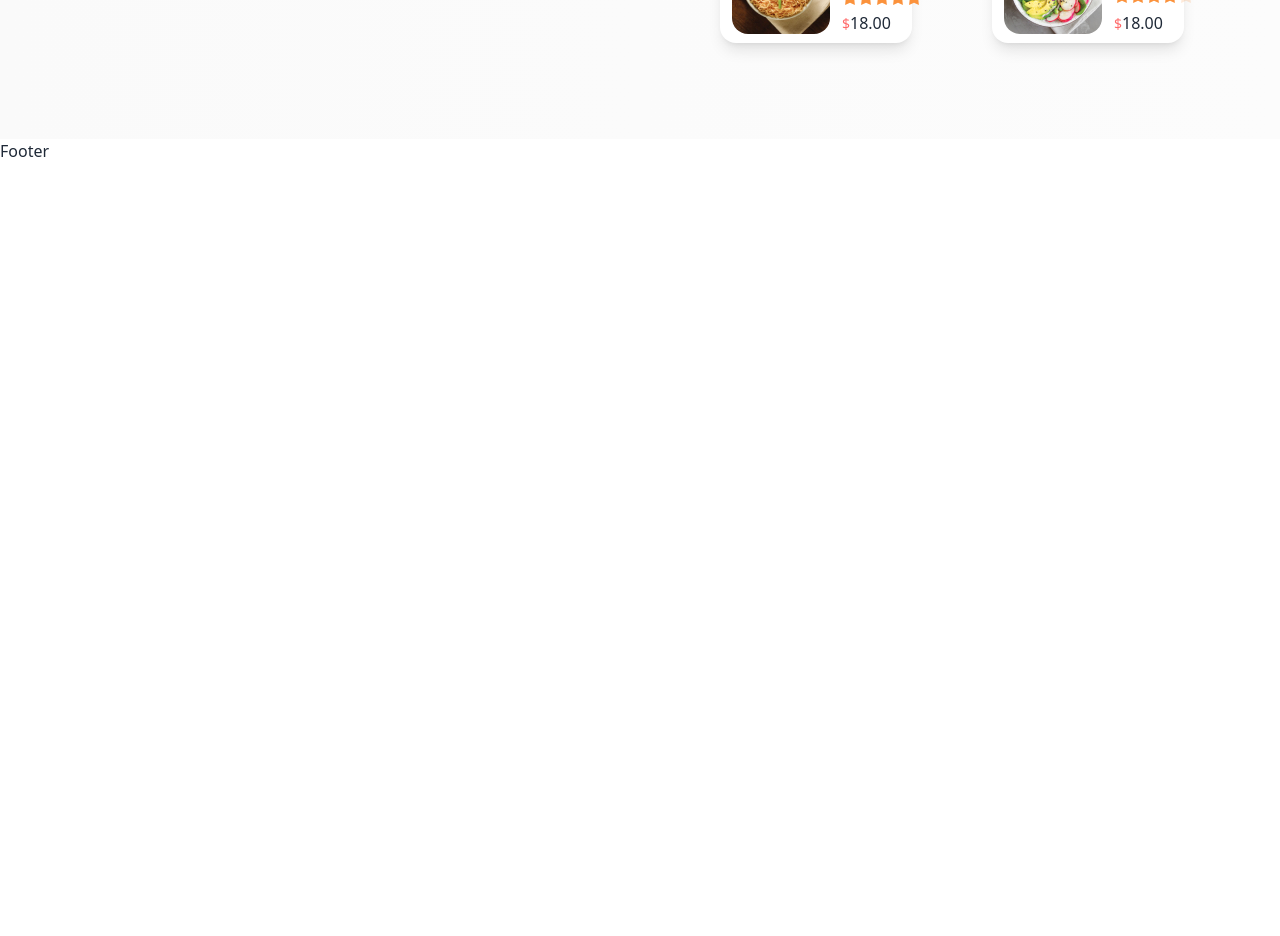
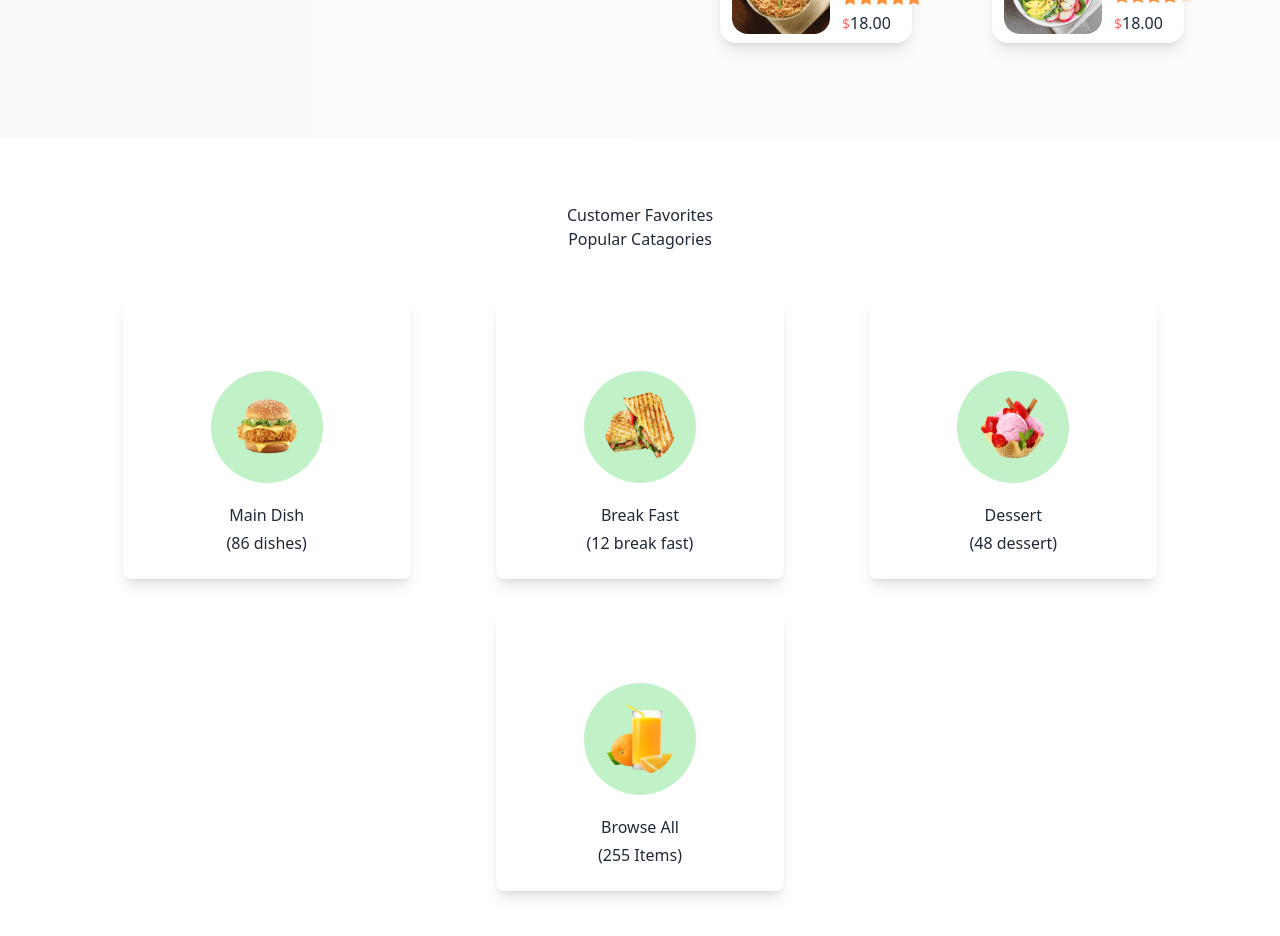
Before and after one commit to charuka97/Foody_Ecommerce_MERN_Web_Aplication, a React (Vite) app: page / in a window 1280 px wide. Shown: the part 600-1536 px from the top of the page. Before the commit the page ends 800 px from the top, so only its background shows below. Built offline with nearby package versions, Linux system fonts and the light colour scheme.

Commit message:
half completed

```diff
--- a/src/layouts/Main.jsx
+++ b/src/layouts/Main.jsx
@@ -8,7 +8,6 @@
     <div>
         <Navbar/>
         <Outlet/>
-        <footer>Footer</footer>
     </div>
   )
 }
--- /dev/null
+++ b/src/pages/home/Categories.jsx
@@ -0,0 +1,62 @@
+import React from "react";
+
+const Categories = () => {
+  const categoryItems = [
+    {
+      id: 1,
+      title: "Main Dish",
+      description: "(86 dishes)",
+      image: "/images/home/category/img1.png",
+    },
+    {
+      id: 2,
+      title: "Break Fast",
+      description: "(12 break fast)",
+      image: "/images/home/category/img2.png",
+    },
+    {
+      id: 3,
+      title: "Dessert",
+      description: "(48 dessert)",
+      image: "/images/home/category/img3.png",
+    },
+    {
+      id: 3,
+      title: "Browse All",
+      description: "(255 Items)",
+      image: "/images/home/category/img4.png",
+    },
+  ];
+  return (
+    <div className="section-container py-16">
+      <div className="text-center">
+        <p className="subtitle">Customer Favorites</p>
+        <h2 className="title">Popular Catagories</h2>
+      </div>
+
+      {/* category */}
+      <div className="flex flex-col sm:flex-row flex-wrap gap-8 justify-around items-center mt-12">
+        {categoryItems.map((item, i) => (
+          <div
+            key={i}
+            className="shadow-lg rounded-lg bg-white py-6 px-5 w-72 mx-auto text-center cursor-pointer hover:-translate-y-4 duration-300 transition-all"
+          >
+            <div className="flex flex-col sm:flex-row flex-wrap gap-0 justify-center items-center mt-12">
+              <img
+                src={item.image}
+                alt=""
+                className="bg-[#C1F1C6] p-5 rounded-full w-28 h-28"
+              />
+            </div>
+            <div className="mt-5 space-y-1 ">
+              <h5>{item.title}</h5>
+              <p>{item.description}</p>
+            </div>
+          </div>
+        ))}
+      </div>
+    </div>
+  );
+};
+
+export default Categories;
--- a/src/pages/home/Home.jsx
+++ b/src/pages/home/Home.jsx
@@ -1,10 +1,14 @@
 import React from "react";
 import Banner from "../../components/Banner";
+import Categories from "./Categories";
+import SpecialDishes from "./SpecialDishes";
 
 const Home = () => {
   return (
     <div>
       <Banner />
+      <Categories/>
+      <SpecialDishes/>
     </div>
   );
 };
```
